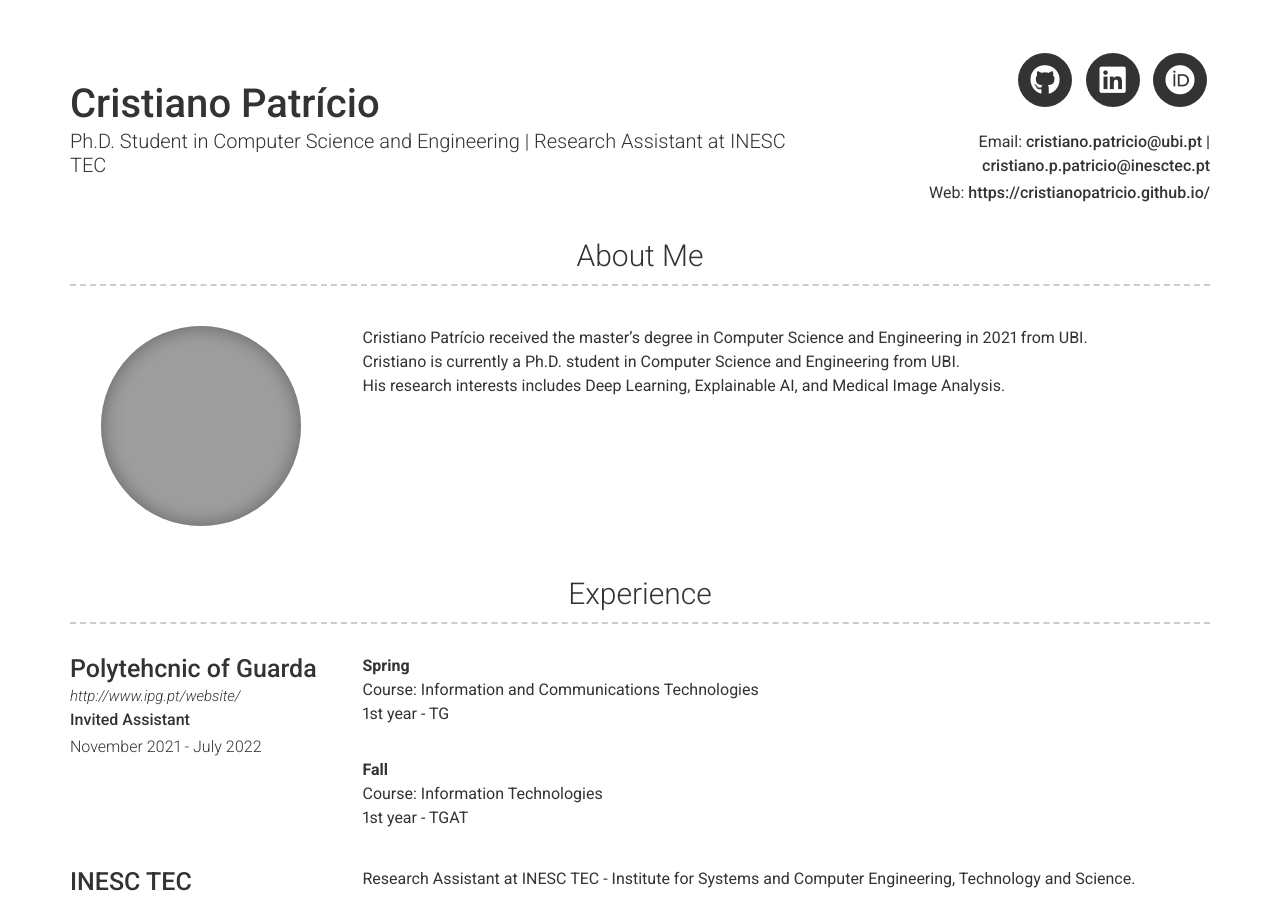
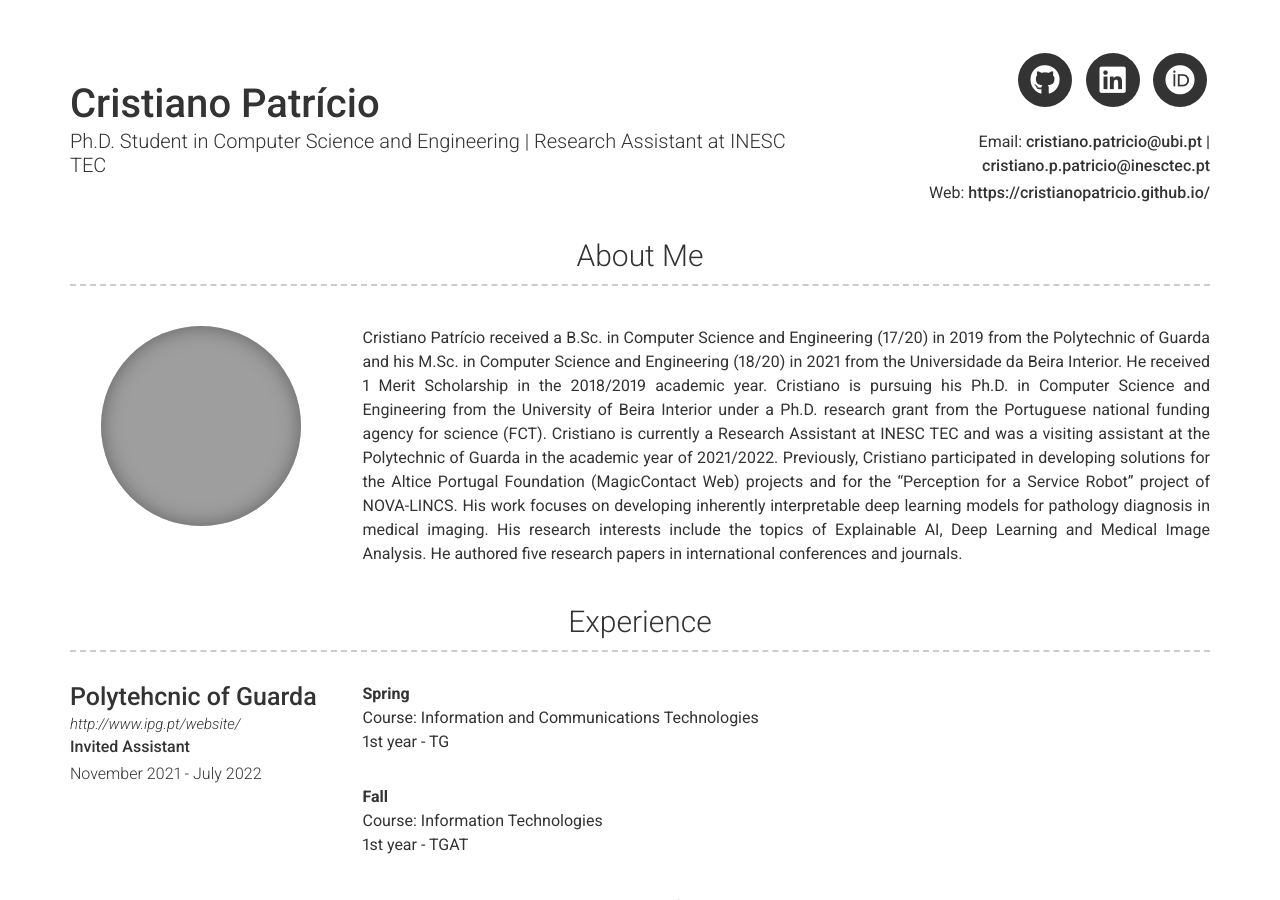
Before and after one commit to CristianoPatricio/cristianopatricio.github.io, a Jekyll site: the page built from index.md, in a window 1280 px wide and 900 px high. Built offline with Jekyll 4.4.1, drawn with Linux system fonts in a browser that asks for light colours; nearby versions of some CDN libraries; grey boxes are pictures that could not be loaded.

Commit message:
Update _config.yml

```diff
--- a/_config.yml
+++ b/_config.yml
@@ -35,9 +35,7 @@ orcid_username: 0000-0003-2215-3334
 # about_title: About Me (Use this to override about section title)
 about_profile_image: images/profile.jpg
 about_content: | # this will include new lines to allow paragraphs
-    Cristiano Patrício received the master's degree in Computer Science and Engineering in 2021 from UBI. <br>
-    Cristiano is currently a Ph.D. student in Computer Science and Engineering from UBI. <br>
-    His research interests includes Deep Learning, Explainable AI, and Medical Image Analysis.
+    Cristiano Patrício received a B.Sc. in Computer Science and Engineering (17/20) in 2019 from the Polytechnic of Guarda and his M.Sc. in Computer Science and Engineering (18/20) in 2021 from the Universidade da Beira Interior. He received 1 Merit Scholarship in the 2018/2019 academic year. Cristiano is pursuing his Ph.D. in Computer Science and Engineering from the University of Beira Interior under a Ph.D. research grant from the Portuguese national funding agency for science (FCT). Cristiano is currently a Research Assistant at INESC TEC and was a visiting assistant at the Polytechnic of Guarda in the academic year of 2021/2022. Previously, Cristiano participated in developing solutions for the Altice Portugal Foundation (MagicContact Web) projects and for the "Perception for a Service Robot" project of NOVA-LINCS. His work focuses on developing inherently interpretable deep learning models for pathology diagnosis in medical imaging. His research interests include the topics of Explainable AI, Deep Learning and Medical Image Analysis. He authored five research papers in international conferences and journals.
 
 # Projects Section
 # projects_title: Projects #(Use this to override about projects section title)
```
